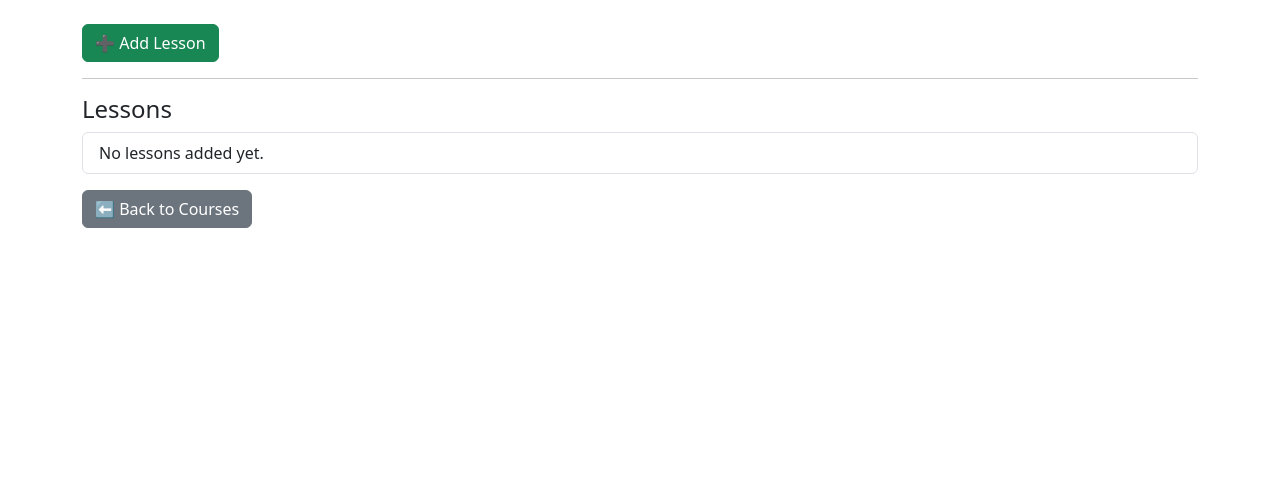
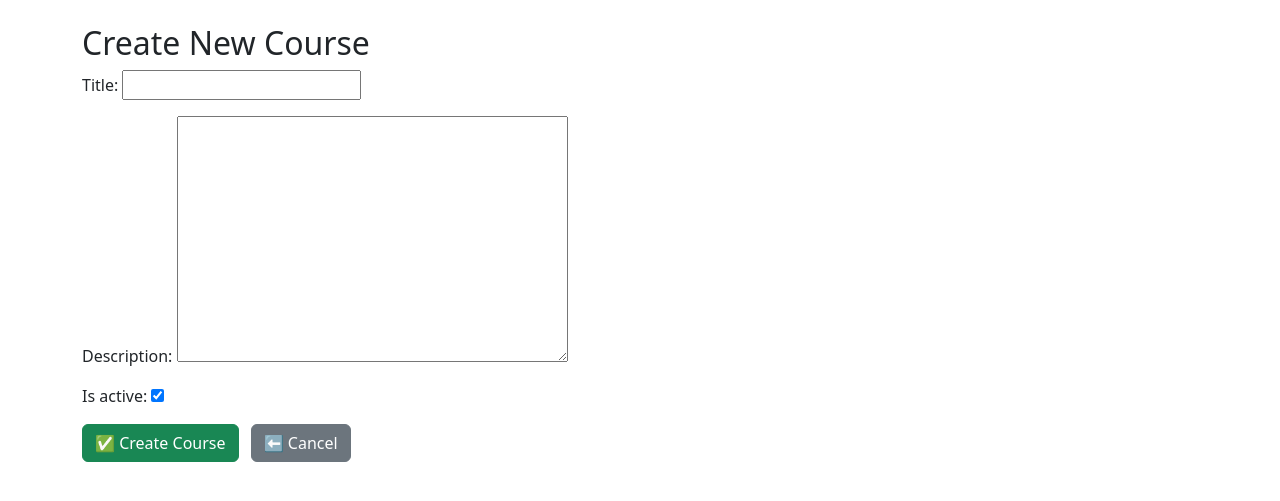
Before and after one commit to Harsha0304/BrainBoost, a Django app: page /courses/add/ in a window 1280 px wide. Shown: the part 56-557 px from the top of the page. Run offline with Django 5.2, Linux system fonts and the light colour scheme; the visitor is signed in with stand-in values (Sample User, id 1).

Commit message:
Add course working

```diff
--- a/courses/views.py
+++ b/courses/views.py
@@ -27,12 +27,16 @@ from quizzes.models import QuizResult
 # =========================
 @login_required
 def course_list(request):
-    courses = Course.objects.all() if request.user.role == 'ADMIN' else Course.objects.filter(is_active=True)
+    courses = (
+        Course.objects.all()
+        if request.user.role == 'ADMIN'
+        else Course.objects.filter(is_active=True)
+    )
     return render(request, 'courses.html', {'courses': courses})
 
 
 # =========================
-# CREATE COURSE
+# CREATE COURSE (ADMIN)
 # =========================
 @login_required
 def create_course(request):
@@ -50,7 +54,7 @@ def create_course(request):
 
 
 # =========================
-# COURSE DETAIL
+# COURSE DETAIL (QUIZ + STATUS)
 # =========================
 @login_required
 def course_detail(request, course_id):
@@ -71,7 +75,7 @@ def course_detail(request, course_id):
         course=course
     ).exists()
 
-    # 🔥 ATTACH QUIZ RESULT DIRECTLY TO LESSON
+    # ✅ Attach quiz result directly to lesson (TEMPLATE SAFE)
     for lesson in lessons:
         lesson.quiz_result = None
         if hasattr(lesson, 'quiz'):
@@ -94,12 +98,15 @@ def course_detail(request, course_id):
 @login_required
 def enroll_course(request, course_id):
     course = get_object_or_404(Course, id=course_id, is_active=True)
-    Enrollment.objects.get_or_create(student=request.user, course=course)
+    Enrollment.objects.get_or_create(
+        student=request.user,
+        course=course
+    )
     return redirect('course_detail', course_id=course.id)
 
 
 # =========================
-# ADD LESSON
+# ADD LESSON (ADMIN)
 # =========================
 @login_required
 def add_lesson(request, course_id):
@@ -112,7 +119,10 @@ def add_lesson(request, course_id):
     if form.is_valid():
         lesson = form.save(commit=False)
         lesson.course = course
-        lesson.order = (Lesson.objects.filter(course=course).aggregate(Max('order'))['order__max'] or 0) + 1
+        lesson.order = (
+            Lesson.objects.filter(course=course)
+            .aggregate(Max('order'))['order__max'] or 0
+        ) + 1
 
         if lesson.content_type == 'PDF':
             lesson.video_file = None
@@ -123,11 +133,14 @@ def add_lesson(request, course_id):
         lesson.save()
         return redirect('course_detail', course_id=course.id)
 
-    return render(request, 'add_lesson.html', {'form': form, 'course': course})
+    return render(request, 'add_lesson.html', {
+        'form': form,
+        'course': course
+    })
 
 
 # =========================
-# EDIT COURSE ✅ (FIXED)
+# EDIT COURSE (ADMIN)
 # =========================
 @login_required
 def edit_course(request, course_id):
@@ -141,11 +154,14 @@ def edit_course(request, course_id):
         form.save()
         return redirect('course_detail', course_id=course.id)
 
-    return render(request, 'edit_course.html', {'form': form, 'course': course})
+    return render(request, 'edit_course.html', {
+        'form': form,
+        'course': course
+    })
 
 
 # =========================
-# TOGGLE COURSE ✅ (FIXED)
+# TOGGLE COURSE (ADMIN)
 # =========================
 @login_required
 @require_POST
@@ -160,7 +176,7 @@ def toggle_course(request, course_id):
 
 
 # =========================
-# EDIT LESSON ✅ (FIXED)
+# EDIT LESSON (ADMIN)
 # =========================
 @login_required
 def edit_lesson(request, lesson_id):
@@ -178,11 +194,14 @@ def edit_lesson(request, lesson_id):
         updated.save()
         return redirect('course_detail', course_id=lesson.course.id)
 
-    return render(request, 'edit_lesson.html', {'form': form, 'lesson': lesson})
+    return render(request, 'edit_lesson.html', {
+        'form': form,
+        'lesson': lesson
+    })
 
 
 # =========================
-# TOGGLE LESSON ✅ (FIXED)
+# TOGGLE LESSON (ADMIN)
 # =========================
 @login_required
 @require_POST
@@ -203,14 +222,23 @@ def toggle_lesson(request, lesson_id):
 def lesson_detail(request, lesson_id):
     lesson = get_object_or_404(Lesson, id=lesson_id, is_active=True)
 
-    if not Enrollment.objects.filter(student=request.user, course=lesson.course).exists():
+    if not Enrollment.objects.filter(
+        student=request.user,
+        course=lesson.course
+    ).exists():
         return redirect('course_detail', course_id=lesson.course.id)
 
-    progress, _ = LessonProgress.objects.get_or_create(student=request.user, lesson=lesson)
+    progress, _ = LessonProgress.objects.get_or_create(
+        student=request.user,
+        lesson=lesson
+    )
 
-    quiz_result = QuizResult.objects.filter(
-        student=request.user, quiz=lesson.quiz
-    ).first() if hasattr(lesson, 'quiz') else None
+    quiz_result = None
+    if hasattr(lesson, 'quiz'):
+        quiz_result = QuizResult.objects.filter(
+            student=request.user,
+            quiz=lesson.quiz
+        ).first()
 
     return render(request, 'lesson_detail.html', {
         'lesson': lesson,
@@ -226,7 +254,11 @@ def lesson_detail(request, lesson_id):
 @require_POST
 def complete_lesson(request, lesson_id):
     lesson = get_object_or_404(Lesson, id=lesson_id)
-    progress, _ = LessonProgress.objects.get_or_create(student=request.user, lesson=lesson)
+
+    progress, _ = LessonProgress.objects.get_or_create(
+        student=request.user,
+        lesson=lesson
+    )
 
     if not progress.completed:
         progress.completed = True
@@ -236,16 +268,26 @@ def complete_lesson(request, lesson_id):
         user_points, _ = UserPoints.objects.get_or_create(user=request.user)
         user_points.add_points(10)
 
-        for badge in Badge.objects.filter(points_required__lte=user_points.total_points):
-            UserBadge.objects.get_or_create(user=request.user, badge=badge)
+        for badge in Badge.objects.filter(
+            points_required__lte=user_points.total_points
+        ):
+            UserBadge.objects.get_or_create(
+                user=request.user,
+                badge=badge
+            )
 
     total = lesson.course.lessons.filter(is_active=True).count()
     completed = LessonProgress.objects.filter(
-        student=request.user, lesson__course=lesson.course, completed=True
+        student=request.user,
+        lesson__course=lesson.course,
+        completed=True
     ).count()
 
     if total == completed:
-        CourseCompletion.objects.get_or_create(student=request.user, course=lesson.course)
+        CourseCompletion.objects.get_or_create(
+            student=request.user,
+            course=lesson.course
+        )
         return redirect('course_detail', course_id=lesson.course.id)
 
     return redirect('lesson_detail', lesson_id=lesson.id)
@@ -258,33 +300,44 @@ def complete_lesson(request, lesson_id):
 def download_certificate(request, course_id):
     course = get_object_or_404(Course, id=course_id)
 
-    if not CourseCompletion.objects.filter(student=request.user, course=course).exists():
+    if not CourseCompletion.objects.filter(
+        student=request.user,
+        course=course
+    ).exists():
         return redirect('course_detail', course_id=course.id)
 
     response = HttpResponse(content_type='application/pdf')
-    response['Content-Disposition'] = f'attachment; filename="{course.title}_certificate.pdf"'
+    response['Content-Disposition'] = (
+        f'attachment; filename="{course.title}_certificate.pdf"'
+    )
 
     pdf = canvas.Canvas(response, pagesize=A4)
     width, height = A4
 
     pdf.setFont("Helvetica-Bold", 28)
-    pdf.drawCentredString(width / 2, height - 1.5 * inch, "Certificate of Completion")
+    pdf.drawCentredString(width / 2, height - 1.5 * inch,
+                          "Certificate of Completion")
 
     pdf.setFont("Helvetica", 16)
-    pdf.drawCentredString(width / 2, height - 2.5 * inch, "This is to certify that")
+    pdf.drawCentredString(width / 2, height - 2.5 * inch,
+                          "This is to certify that")
 
     pdf.setFont("Helvetica-Bold", 22)
     pdf.drawCentredString(width / 2, height - 3.3 * inch,
-                          request.user.get_full_name() or request.user.username)
+                          request.user.get_full_name()
+                          or request.user.username)
 
     pdf.setFont("Helvetica", 16)
-    pdf.drawCentredString(width / 2, height - 4.2 * inch, "has successfully completed the course")
+    pdf.drawCentredString(width / 2, height - 4.2 * inch,
+                          "has successfully completed the course")
 
     pdf.setFont("Helvetica-Bold", 20)
-    pdf.drawCentredString(width / 2, height - 5.1 * inch, course.title)
+    pdf.drawCentredString(width / 2, height - 5.1 * inch,
+                          course.title)
 
     pdf.setFont("Helvetica", 14)
-    pdf.drawCentredString(width / 2, height - 6.2 * inch, f"Date: {localdate()}")
+    pdf.drawCentredString(width / 2, height - 6.2 * inch,
+                          f"Date: {localdate()}")
 
     pdf.showPage()
     pdf.save()
--- a/templates/create_course.html
+++ b/templates/create_course.html
@@ -1,123 +1,20 @@
 {% extends 'base.html' %}
 {% block content %}
 
-<style>
-    .lesson-badge {
-        font-size: 12px;
-    }
-</style>
+<h2>Create New Course</h2>
 
-<h2>{{ course.title }}</h2>
-<p>{{ course.description }}</p>
+<form method="post">
+    {% csrf_token %}
 
-<!-- =========================
-     COURSE COMPLETION
-========================= -->
-{% if course_completed %}
-<div class="alert alert-success d-flex justify-content-between align-items-center">
-    <span>🎓 You have successfully completed this course!</span>
-    <a href="{% url 'download_certificate' course.id %}"
-       class="btn btn-sm btn-outline-success">
-        📄 Download Certificate
+    {{ form.as_p }}
+
+    <button type="submit" class="btn btn-success">
+        ✅ Create Course
+    </button>
+
+    <a href="{% url 'courses' %}" class="btn btn-secondary ms-2">
+        ⬅ Cancel
     </a>
-</div>
-{% endif %}
-
-<!-- =========================
-     ADMIN ACTIONS
-========================= -->
-{% if user.role == 'ADMIN' %}
-<div class="mb-3">
-    <a href="{% url 'add_lesson' course.id %}" class="btn btn-success">
-        ➕ Add Lesson
-    </a>
-</div>
-{% endif %}
-
-<!-- =========================
-     ENROLLMENT STATUS
-========================= -->
-{% if user.role != 'ADMIN' %}
-    {% if not enrolled %}
-        <a href="{% url 'enroll_course' course.id %}"
-           class="btn btn-primary mb-3">
-            📘 Enroll in Course
-        </a>
-    {% else %}
-        <div class="alert alert-success mb-3">
-            ✅ You are enrolled in this course
-        </div>
-    {% endif %}
-{% endif %}
-
-<hr>
-
-<h4>Lessons</h4>
-
-<ul class="list-group">
-
-{% if enrolled or user.role == 'ADMIN' %}
-    {% for lesson in lessons %}
-    <li class="list-group-item d-flex justify-content-between align-items-center">
-
-        <div>
-            <strong>{{ lesson.order }}.</strong> {{ lesson.title }}
-
-            {% if lesson.quiz %}
-                <span class="badge bg-info lesson-badge ms-2">Quiz</span>
-            {% endif %}
-        </div>
-
-        <!-- =========================
-             ADMIN CONTROLS
-        ========================= -->
-        {% if user.role == 'ADMIN' %}
-        <div class="d-flex gap-2">
-
-            {% if lesson.quiz %}
-                <a href="{% url 'add_question' lesson.quiz.id %}"
-                   class="btn btn-sm btn-outline-warning">
-                    ✏ Manage Quiz
-                </a>
-            {% else %}
-                <a href="{% url 'create_quiz' lesson.id %}"
-                   class="btn btn-sm btn-outline-success">
-                    ➕ Add Quiz
-                </a>
-            {% endif %}
-
-            <a href="{% url 'lesson_detail' lesson.id %}"
-               class="btn btn-sm btn-outline-primary">
-                Open
-            </a>
-        </div>
-
-        <!-- =========================
-             STUDENT CONTROLS
-        ========================= -->
-        {% else %}
-        <a href="{% url 'lesson_detail' lesson.id %}"
-           class="btn btn-sm btn-outline-primary">
-            Open
-        </a>
-        {% endif %}
-
-    </li>
-    {% empty %}
-    <li class="list-group-item">
-        No lessons added yet.
-    </li>
-    {% endfor %}
-{% else %}
-    <li class="list-group-item text-muted">
-        🔒 Enroll in this course to access lessons.
-    </li>
-{% endif %}
-
-</ul>
-
-<a href="{% url 'courses' %}" class="btn btn-secondary mt-3">
-    ⬅ Back to Courses
-</a>
+</form>
 
 {% endblock %}
```
Also changed, not shown: templates/course_detail.html (+6 -9 lines).
